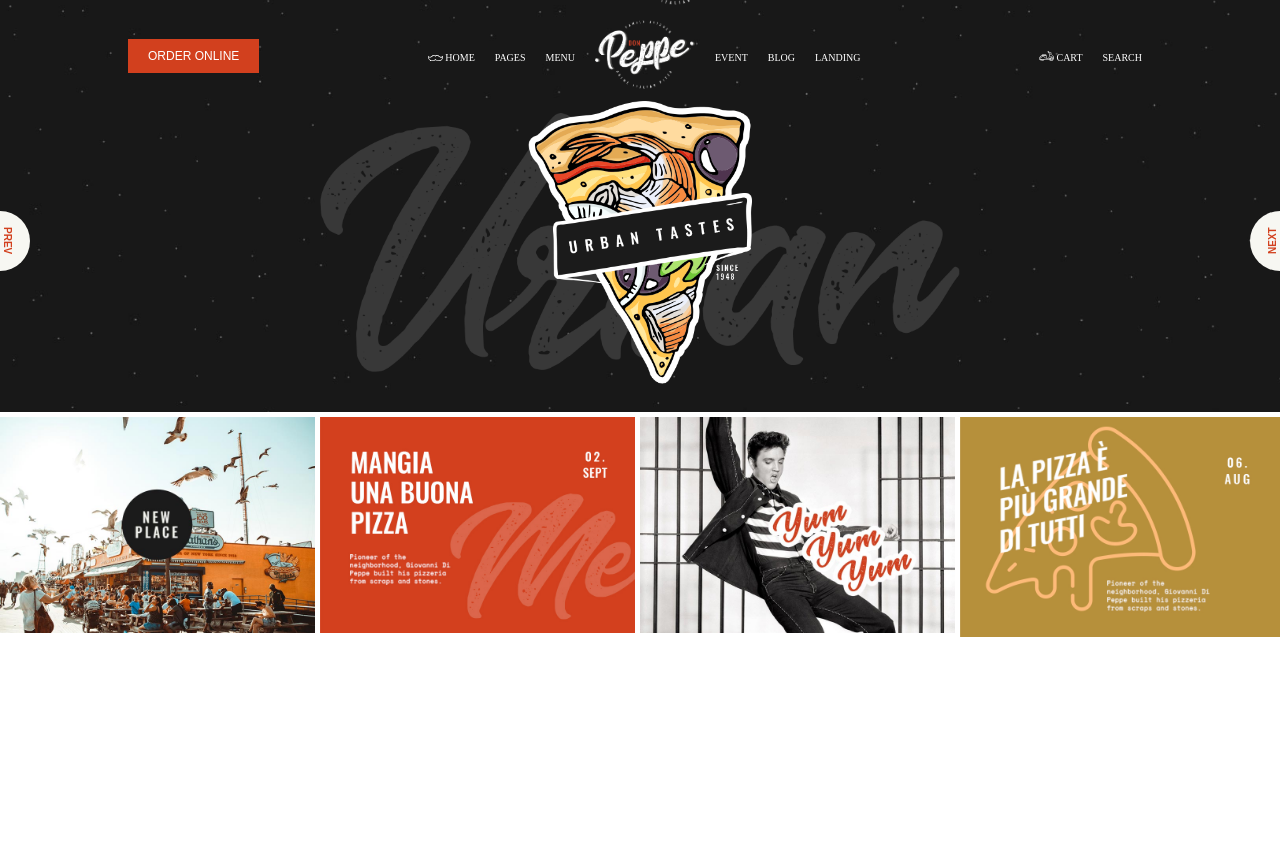
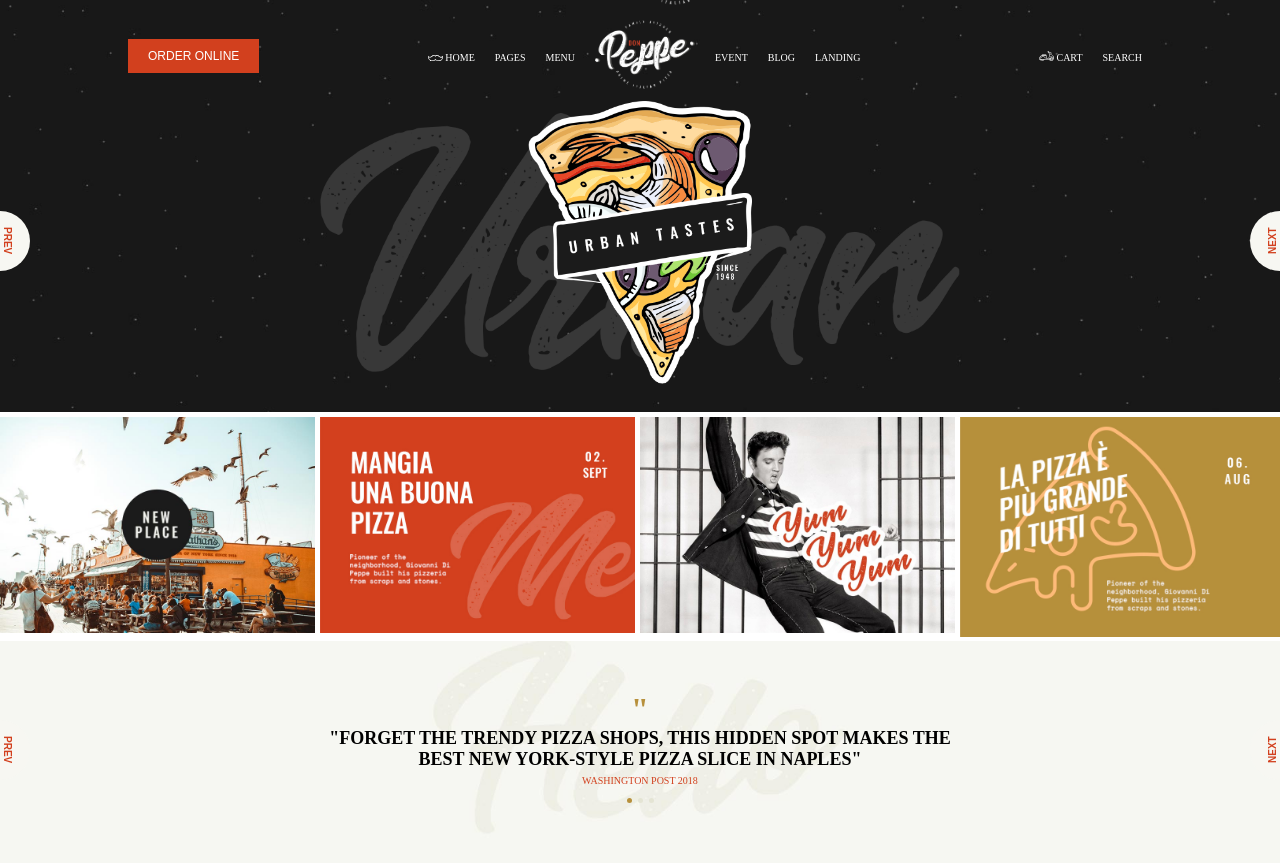
Before and after one commit to ceccobell/proj-html-vuejs, a Vue app: page / in a window 1280 px wide. Shown: the top 863 px of the page. Before the commit the page ends 800 px from the top, so only its background shows below. Built offline with nearby package versions, Linux system fonts and the light colour scheme.

Commit message:
[UPD] added testimonial section

```diff
--- a/src/components/AdvertisingSection.vue
+++ b/src/components/AdvertisingSection.vue
@@ -19,12 +19,15 @@ export default {
 </script>
 
 <style>
+    .col-100 {
+        background-color: black;
+    }
     .card {
-        padding: 5px 5px 5px 0px;
+        padding: 5px 5px 0px 0px;
     }
 
     .row div:last-child .card {
-        padding: 5px 0px;
+        padding: 5px 0px 0px 0px;
     }
 
     img {
--- a/src/components/AppHeader.vue
+++ b/src/components/AppHeader.vue
@@ -122,23 +122,4 @@ export default {
         width: 35%;
         height: auto;
     }
-
-    .previous-btn, .next-btn {
-        color: var(--text-danger);
-        writing-mode: vertical-lr;
-        width: 60px;
-        height: 60px;
-        border-radius: 50%;
-        border: 0;
-        background-color: var(--bg-primary);
-        margin-left: -30px;
-        padding-left: 15px;
-        font-weight: 600;
-    }
-
-    .next-btn {
-        transform: rotate(180deg);
-        margin-right: -30px;
-        padding-left: 15px;
-    }
 </style>
--- a/src/components/AppMain.vue
+++ b/src/components/AppMain.vue
@@ -1,13 +1,16 @@
 <template>
     <AdvertisingSection :images="AdvertisingImgs" />
+    <TestimonialSection />
 </template>
 
 <script>
 import AdvertisingSection from './AdvertisingSection.vue';
+import TestimonialSection from './TestimonialSection.vue';
 
 export default {
     components: {
-        AdvertisingSection
+        AdvertisingSection,
+        TestimonialSection
     },
     data() {
         return {
--- /dev/null
+++ b/src/components/TestimonialSection.vue
@@ -0,0 +1,69 @@
+<template>
+    <div class="container">
+        <div class="row">
+            <div class="col-25 d-flex align-items-center">
+                <div class="circle">
+                    <button class="previous-btn fs-10">PREV</button>
+                </div>
+            </div>
+            <div class="col-50 text-center">
+                <h1 class="quote">"</h1>
+                <h2 class="fs-18">"FORGET THE TRENDY PIZZA SHOPS, THIS HIDDEN SPOT MAKES THE BEST NEW YORK-STYLE PIZZA SLICE IN NAPLES"</h2>
+                <span class="fs-10">WASHINGTON POST 2018</span>
+                <div class="d-flex justify-content-center">
+                    <span class="circle-sm"></span>
+                    <span class="circle-sm"></span>
+                    <span class="circle-sm"></span>
+                </div>
+            </div>
+            <div class="col-25 d-flex align-items-center justify-content-end">
+                <div class="circle">
+                    <button class="next-btn fs-10">NEXT</button>
+                </div>
+            </div>
+        </div>
+    </div>
+</template>
+
+<script>
+export default {
+
+}
+</script>
+
+<style scoped>
+    .container {
+        background-image: url(../../public/img/h3-testimonials-bckgrnd.jpg);
+        background-position: center;
+        background-repeat: no-repeat;
+        background-size: cover;
+    }
+
+    .col-50 {
+        padding: 50px 0px;
+    }
+
+    .quote {
+        color: var(--text-tertiary);
+    }
+
+    .col-50 span {
+        color: var(--text-danger);
+    }
+
+    .circle-sm {
+        margin: 10px 3px;
+        width: 5px;
+        height: 5px;
+        border-radius: 50%;
+    }
+
+    .circle-sm:nth-child(1) {
+        background-color: var(--text-tertiary);
+    }
+
+    .circle-sm:nth-child(2),
+    .circle-sm:nth-child(3) {
+        background-color: var(--bg-testimonial);
+    }
+</style>
--- a/src/style.css
+++ b/src/style.css
@@ -26,11 +26,31 @@
   width: 25%;
 }
 
+.previous-btn,
+.next-btn {
+  color: var(--text-danger);
+  writing-mode: vertical-lr;
+  width: 60px;
+  height: 60px;
+  border-radius: 50%;
+  border: 0;
+  background-color: var(--bg-primary);
+  margin-left: -30px;
+  padding-left: 15px;
+  font-weight: 600;
+}
+
+.next-btn {
+  transform: rotate(180deg);
+  margin-right: -30px;
+  padding-left: 15px;
+}
+
 /* UTILITIES */
 :root {
   --bg-primary: #F7F7F2;
   --bg-secondary: #F8F8F4CC;
-  --bg-testimonial: #F6F7F2;
+  --bg-testimonial: #E4E4D4;
   --bg-button: #D2401E;
 
   --text-primary: #000000;
@@ -48,12 +68,20 @@
   justify-content: space-between;
 }
 
+.justify-content-center {
+  justify-content: center;
+}
+
 .justify-content-end {
   justify-content: flex-end;
 }
 
 .align-items-center {
   align-items: center;
+}
+
+.text-center {
+  text-align: center;
 }
 
 .list-unstyled{
@@ -67,3 +95,7 @@
 .fs-12 {
   font-size: 12px;
 }
+
+.fs-18 {
+  font-size: 18px;
+}
```
